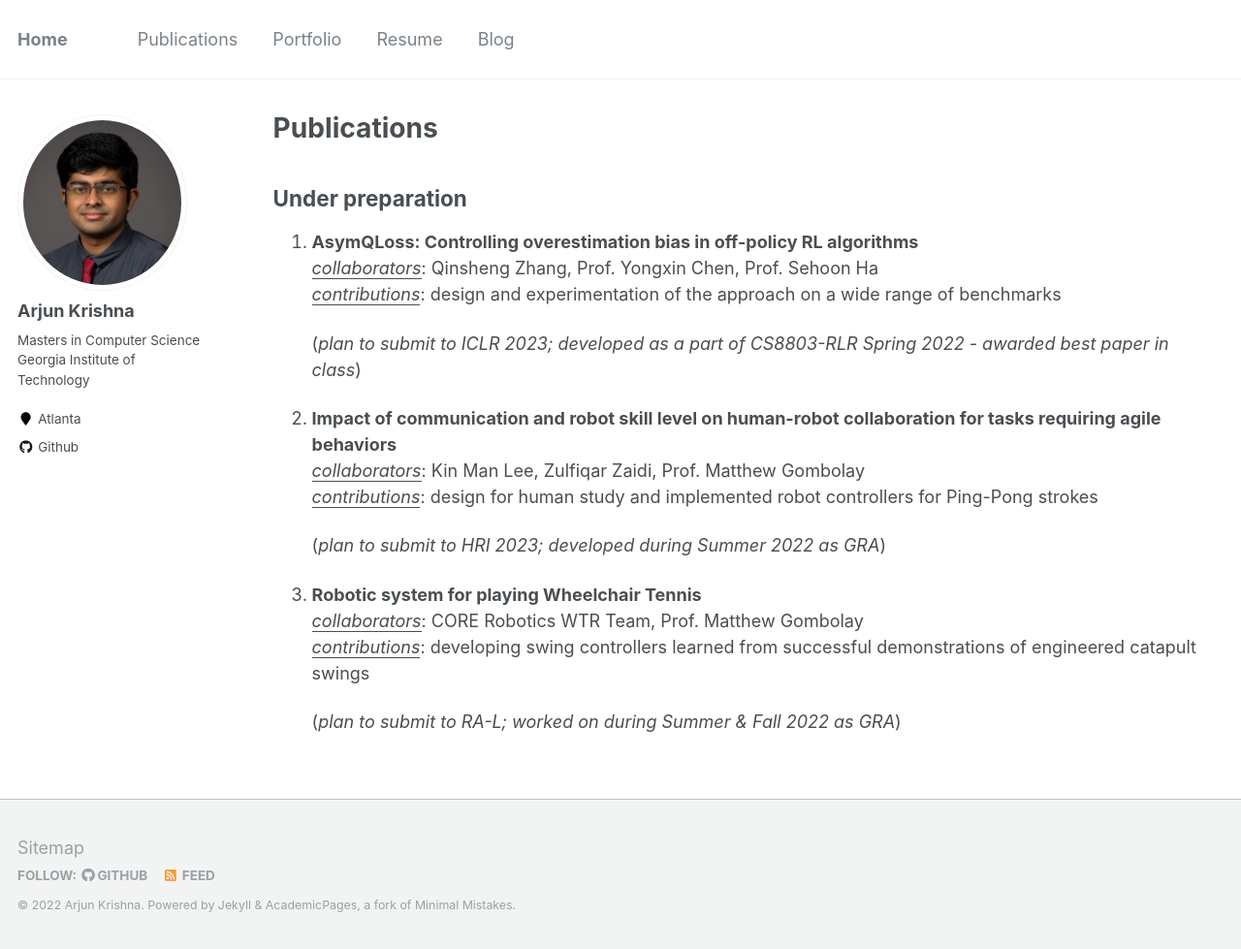
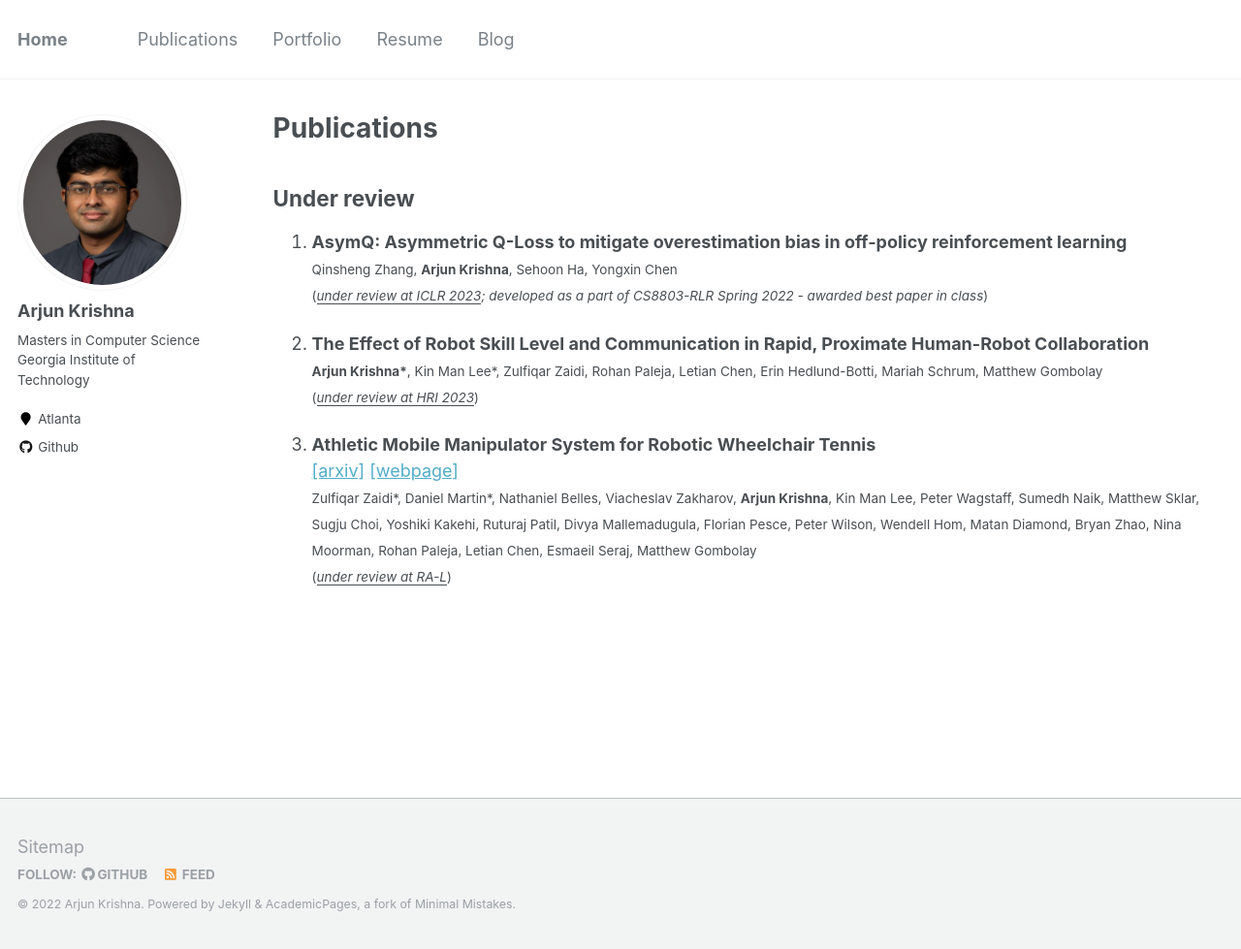
Before and after one commit to arjun-krishna/arjun-krishna.github.io, a Jekyll site: the page built from _pages/publications.md, in a window 1280 px wide and 979 px high. Shown: the whole window at 97% size. Built offline with Jekyll 4.4.1, drawn with Linux system fonts in a browser that asks for light colours.

Commit message:
update pubs

```diff
--- a/_pages/publications.md
+++ b/_pages/publications.md
@@ -5,25 +5,22 @@ permalink: /publications/
 author_profile: true
 ---
 
-## Under preparation
+## Under review
 
-1. <b>AsymQLoss: Controlling overestimation bias in off-policy RL algorithms </b><br/>
-  <u><i>collaborators</i></u>: Qinsheng Zhang, Prof. Yongxin Chen, Prof. Sehoon Ha <br/>
-  <u><i>contributions</i></u>: design and experimentation of the approach on a wide range of benchmarks
+1. <b>AsymQ: Asymmetric Q-Loss to mitigate overestimation bias in off-policy reinforcement learning</b><br/>
+  <small>Qinsheng Zhang, <b>Arjun Krishna</b>, Sehoon Ha, Yongxin Chen<br/>
+  (<i><u>under review at ICLR 2023</u>; developed as a part of CS8803-RLR Spring 2022 - awarded best paper in class</i>)</small>
 
-    (<i>plan to submit to ICLR 2023; developed as a part of CS8803-RLR Spring 2022 - awarded best paper in class</i>)
+2. <b>The Effect of Robot Skill Level and Communication in Rapid, Proximate Human-Robot Collaboration</b><br/>
+   <small><b>Arjun Krishna\*</b>, Kin Man Lee\*, Zulfiqar Zaidi, Rohan Paleja, Letian Chen, Erin Hedlund-Botti, Mariah Schrum, Matthew Gombolay<br/>
+  (<i><u>under review at HRI 2023</u></i>)</small>
 
-2. <b>Impact of communication and robot skill level on human-robot collaboration for tasks requiring agile behaviors</b> <br/>
-    <u><i>collaborators</i></u>: Kin Man Lee, Zulfiqar Zaidi, Prof. Matthew Gombolay <br/>
-    <u><i>contributions</i></u>: design for human study and implemented robot controllers for Ping-Pong strokes<br/>
+3. <b>Athletic Mobile Manipulator System for Robotic Wheelchair Tennis</b> <br/>
+   [[arxiv]](https://arxiv.org/abs/2210.02517v1) [[webpage]](https://core-robotics-lab.github.io/Wheelchair-Tennis-Robot/) <br/>
+   <small>Zulfiqar Zaidi\*, Daniel Martin\*, Nathaniel Belles, Viacheslav Zakharov, <b>Arjun Krishna</b>, Kin Man Lee, Peter Wagstaff, Sumedh Naik, Matthew Sklar, Sugju Choi, Yoshiki Kakehi, Ruturaj Patil, Divya Mallemadugula, Florian Pesce, Peter Wilson, Wendell Hom, Matan Diamond, Bryan Zhao, Nina Moorman, Rohan Paleja, Letian Chen, Esmaeil Seraj, Matthew Gombolay <br/>
+   (<i><u>under review at RA-L</u></i>)</small>
 
-    (<i>plan to submit to HRI 2023; developed during Summer 2022 as GRA</i>)
 
-3. <b>Robotic system for playing Wheelchair Tennis</b><br/>
-   <u><i>collaborators</i></u>: CORE Robotics WTR Team, Prof. Matthew Gombolay <br/>
-   <u><i>contributions</i></u>: developing swing controllers learned from successful demonstrations of engineered catapult swings <br/>
-
-   (<i>plan to submit to RA-L; worked on during Summer & Fall 2022 as GRA</i>)
 
 
 {% if author.googlescholar %}
```
